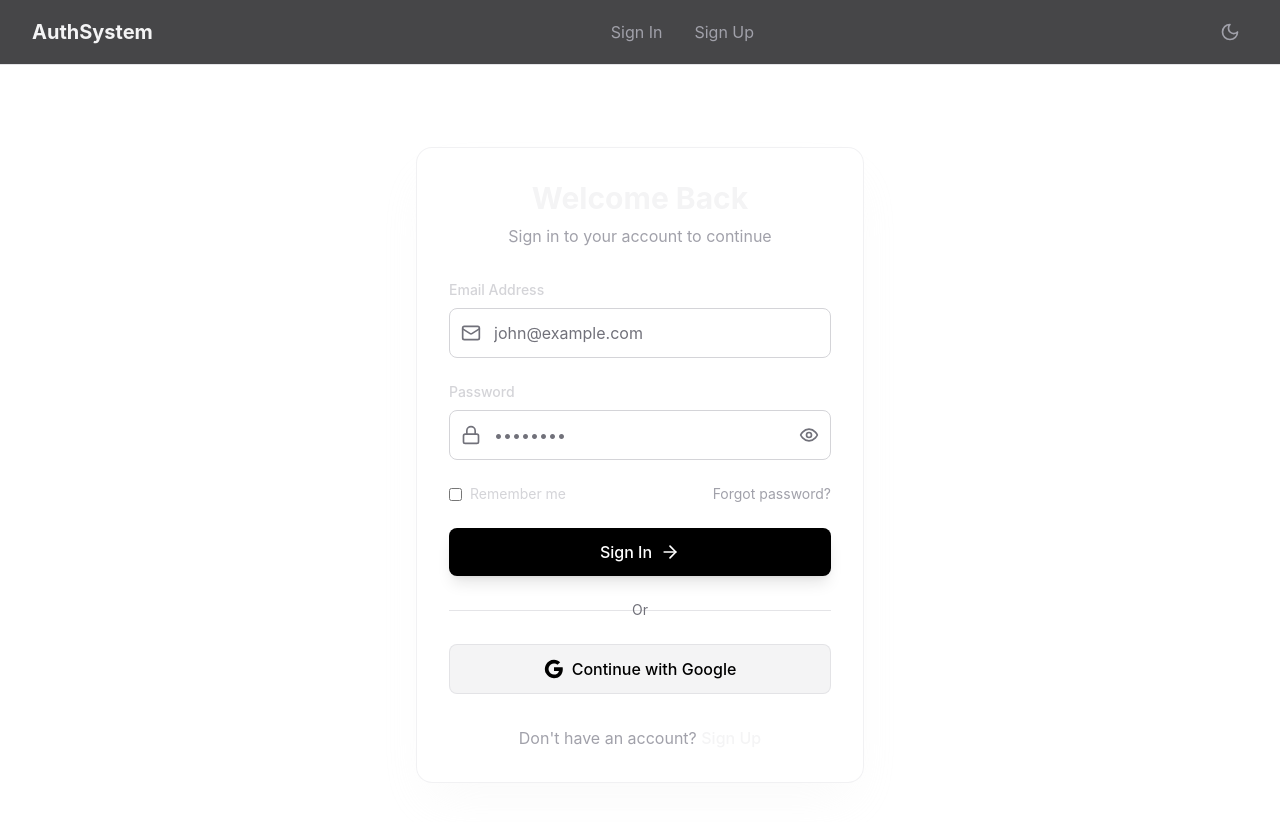
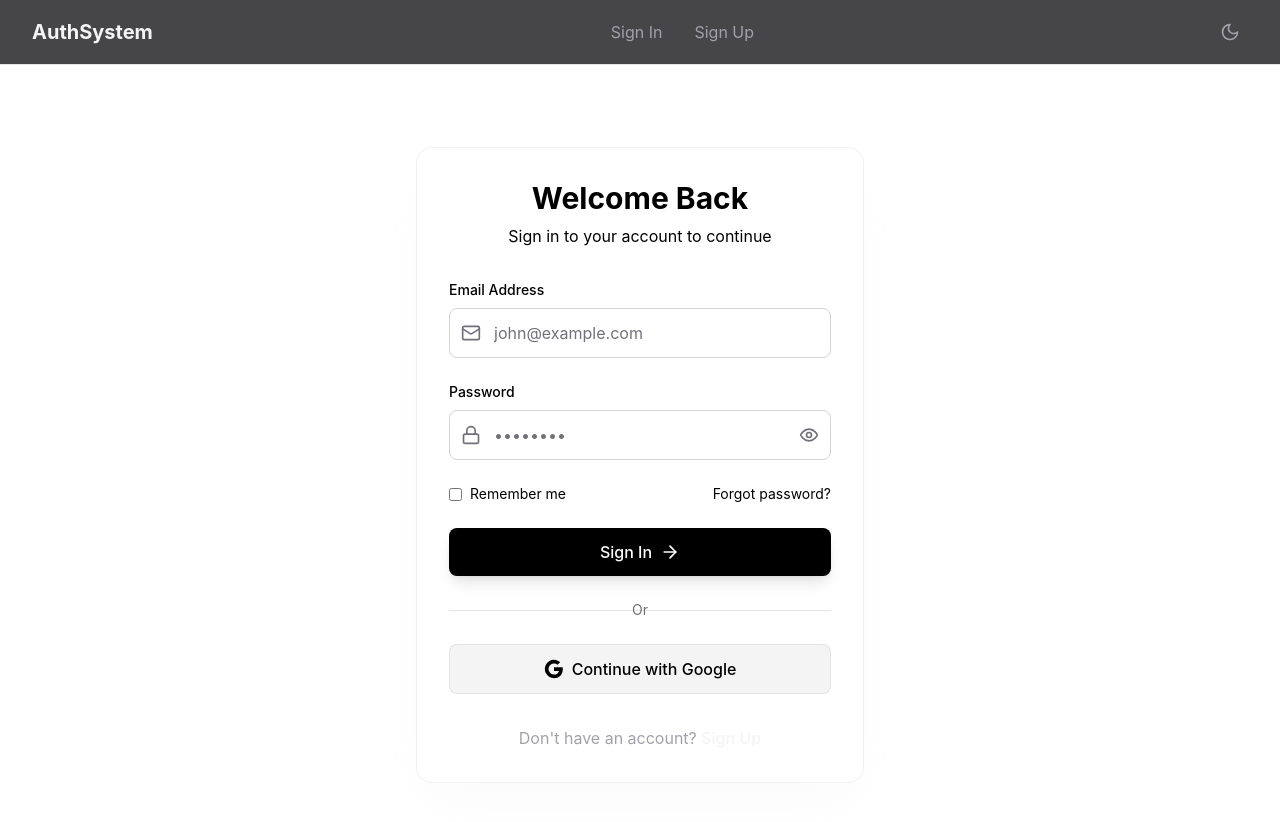
Before and after one commit to aryansondharva/Auth, a React (Vite) app in the folder client/: page /signin in a window 1280 px wide. Shown: the top 822 px of the page. Built offline with nearby package versions, Linux system fonts and the light colour scheme.

Commit message:
Dark add in sign in

```diff
--- a/client/src/pages/SignIn.jsx
+++ b/client/src/pages/SignIn.jsx
@@ -17,6 +17,7 @@ const SignIn = () => {
 
   const { login, loading } = useAuth();
   const navigate = useNavigate();
+  const { theme } = useTheme();
 
   const handleChange = (e) => {
     const { name, value, type, checked } = e.target;
@@ -78,16 +79,18 @@ const SignIn = () => {
     return <LoadingSpinner />;
   }
 
+  const isLightMode = theme === 'light';
+
   return (
     <div className="min-h-screen flex items-center justify-center px-4 py-12">
       <div className="w-full max-w-md">
         <div className="glass-morphism p-8">
           {/* Header */}
           <div className="text-center mb-8">
-            <h1 className="text-3xl font-bold text-zinc-100 mb-2 dark:text-black">
+            <h1 className={`text-3xl font-bold mb-2 ${isLightMode ? 'text-black' : 'text-zinc-100'}`}>
               Welcome Back
             </h1>
-            <p className="text-zinc-400 dark:text-black">
+            <p className={`mb-6 ${isLightMode ? 'text-black' : 'text-zinc-400'}`}>
               Sign in to your account to continue
             </p>
           </div>
@@ -96,7 +99,7 @@ const SignIn = () => {
           <form onSubmit={handleSubmit} className="space-y-6">
             {/* Email Field */}
             <div>
-              <label htmlFor="email" className="block text-zinc-300 text-sm font-medium mb-2 dark:text-black">
+              <label htmlFor="email" className={`block text-sm font-medium mb-2 ${isLightMode ? 'text-black' : 'text-zinc-300'}`}>
                 Email Address
               </label>
               <div className="relative">
@@ -120,7 +123,7 @@ const SignIn = () => {
 
             {/* Password Field */}
             <div>
-              <label htmlFor="password" className="block text-zinc-300 text-sm font-medium mb-2 dark:text-black">
+              <label htmlFor="password" className={`block text-sm font-medium mb-2 ${isLightMode ? 'text-black' : 'text-zinc-300'}`}>
                 Password
               </label>
               <div className="relative">
@@ -152,7 +155,7 @@ const SignIn = () => {
 
             {/* Remember Me & Forgot Password */}
             <div className="flex items-center justify-between">
-              <label className="flex items-center space-x-2 text-zinc-300 text-sm dark:text-black">
+              <label className={`flex items-center space-x-2 text-sm ${isLightMode ? 'text-black' : 'text-zinc-300'}`}>
                 <input
                   type="checkbox"
                   name="remember"
@@ -166,7 +169,7 @@ const SignIn = () => {
 
               <Link
                 to="/forgot-password"
-                className="text-zinc-400 hover:text-zinc-200 transition-colors text-sm dark:text-black dark:hover:text-zinc-700"
+                className={`transition-colors text-sm ${isLightMode ? 'text-black hover:text-zinc-700' : 'text-zinc-400 hover:text-zinc-200'}`}
                 onClick={(e) => {
                   e.preventDefault();
                   // TODO: Implement forgot password functionality
```
